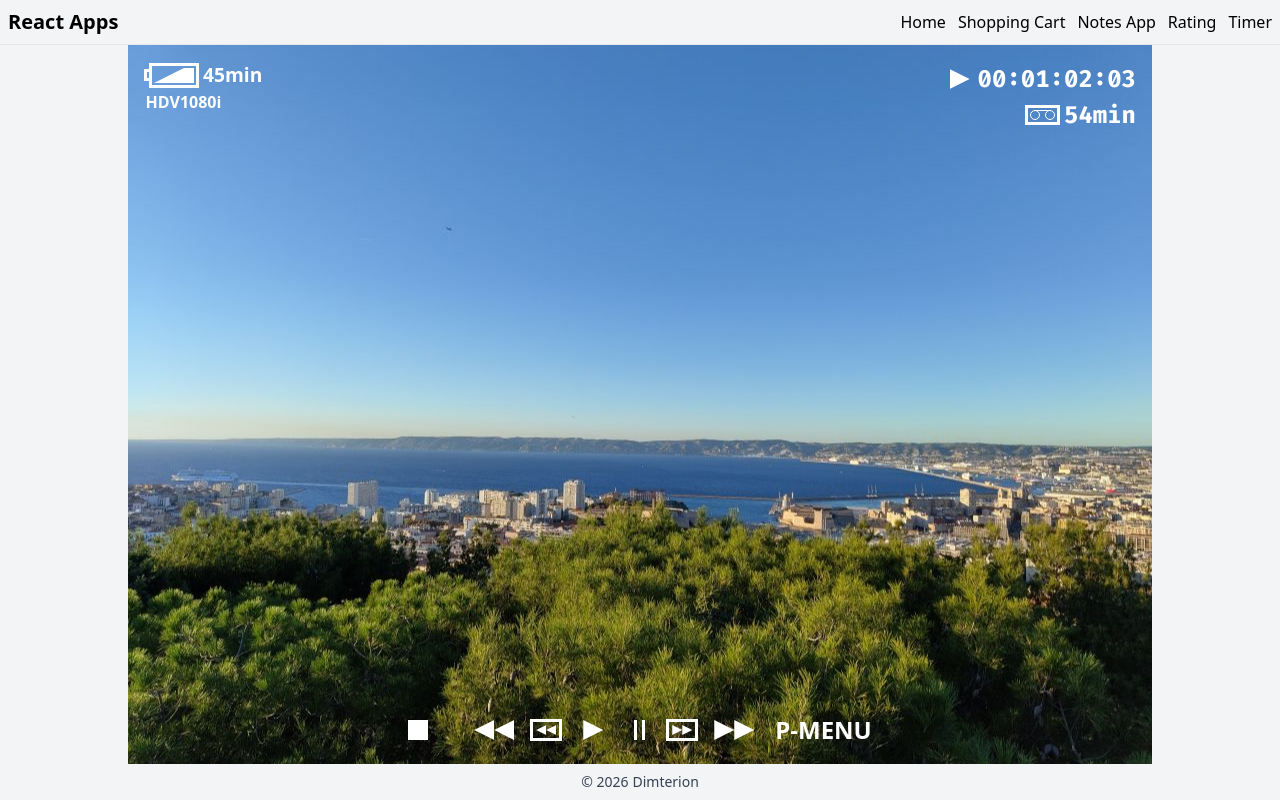
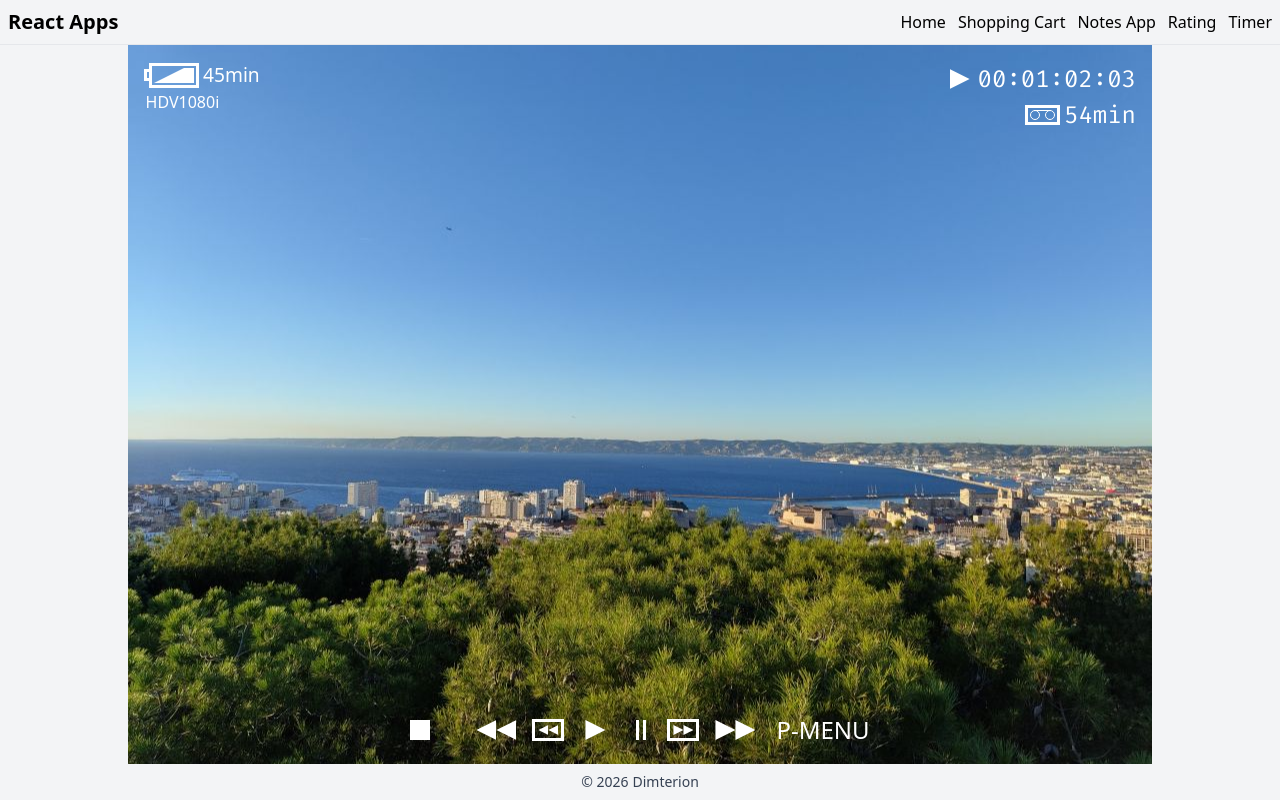
Before and after one commit to Dimterion/react-apps, a React (Vite) app: page /camera-ui in a window 1280 px wide. Built offline with nearby package versions, Linux system fonts and the light colour scheme; no server answers.

Commit message:
adjust camera-ui gaps & dimensions

```diff
--- a/src/pages/camera-ui/camera-ui.css
+++ b/src/pages/camera-ui/camera-ui.css
@@ -9,7 +9,10 @@
   --icon-size-md: 15px;
   --icon-size-lg: 20px;
 
-  --main-gap: 0.25rem;
+  /* Gaps */
+  --gap-xs: 0.25rem;
+  --gap-sm: 0.5rem;
+  --gap-md: 1rem;
 }
 
 .camera-ui {
@@ -39,12 +42,11 @@
 
 .camera-ui__group {
   color: var(--color-overlay);
-  font-weight: bold;
 }
 
 .battery {
   display: flex;
-  gap: var(--main-gap);
+  gap: var(--gap-xs);
 }
 
 .battery__icon {
@@ -107,14 +109,13 @@
 }
 
 .camera-ui__group--right {
-  color: var(--color-overlay);
   font-size: 1.5rem;
 }
 
 .status-row {
   align-items: center;
   display: flex;
-  gap: var(--main-gap);
+  gap: var(--gap-xs);
   justify-content: end;
 }
 
@@ -210,13 +211,12 @@
   color: var(--color-overlay);
   display: flex;
   font-size: 0.7rem;
-  font-weight: bold;
-  gap: var(--main-gap);
+  gap: var(--gap-xs);
   justify-content: center;
 
   @media (width >= 500px) {
     font-size: 1.5rem;
-    gap: 1rem;
+    gap: var(--gap-md);
   }
 }
 
@@ -286,7 +286,7 @@
 .icon--pause {
   display: flex;
   flex-flow: row nowrap;
-  gap: 5px;
+  gap: var(--gap-xs);
   margin-right: 5px;
 }
 
```
